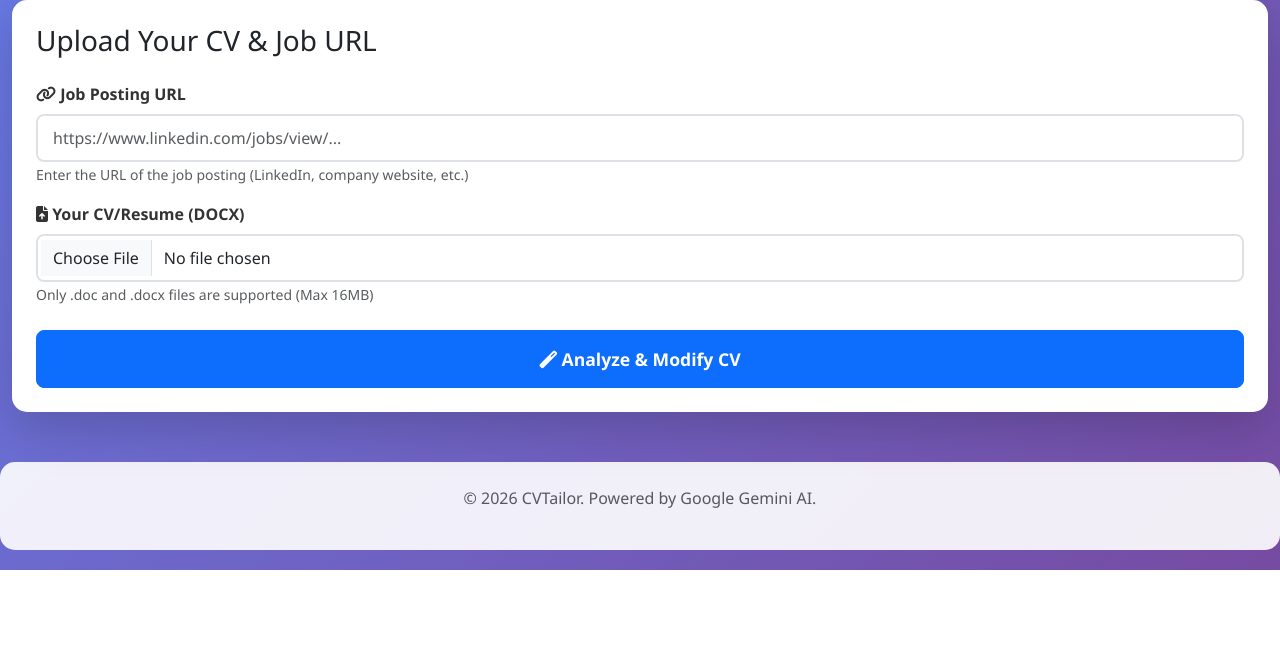
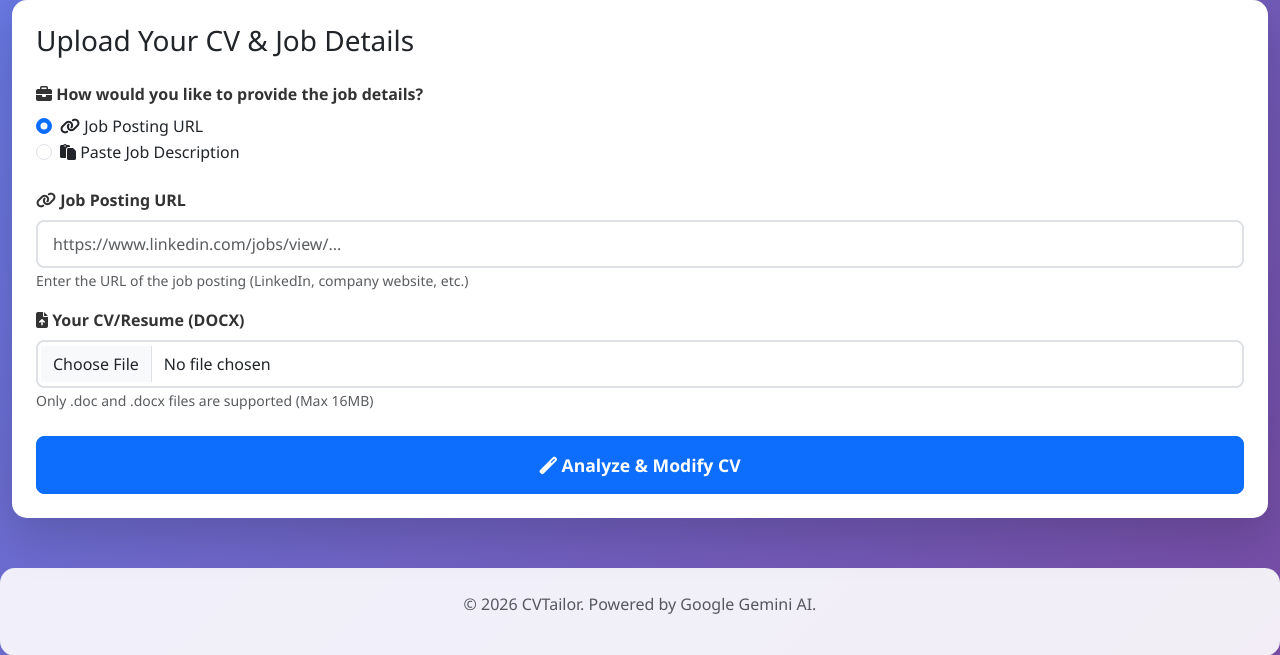
Before and after one commit to ozairbilal/CVTailor, a Flask app: page / in a window 1280 px wide. Shown: the part 239-894 px from the top of the page. Before the commit the page ends 809 px from the top, so only its background shows below. Run offline with Flask 3, Linux system fonts and the light colour scheme; some libraries are stand-ins or nearby versions.

Commit message:
adding the text scrapoing support

```diff
--- a/app.py
+++ b/app.py
@@ -65,19 +65,20 @@ def process():
         if 'cv_file' not in request.files:
             return jsonify({'error': 'No file uploaded'}), 400
 
-        job_url = request.form.get('job_url', '').strip()
-        if not job_url:
-            return jsonify({'error': 'Job URL is required'}), 400
-
-        if not validate_url(job_url):
-            return jsonify({'error': 'Invalid URL format'}), 400
-
         file = request.files['cv_file']
         if file.filename == '':
             return jsonify({'error': 'No file selected'}), 400
 
         if not allowed_file(file.filename):
             return jsonify({'error': 'Only .docx and .doc files are allowed'}), 400
+
+        # Get job description either from URL or direct text
+        job_url = request.form.get('job_url', '').strip()
+        job_text = request.form.get('job_text', '').strip()
+
+        # Validate that at least one is provided
+        if not job_url and not job_text:
+            return jsonify({'error': 'Please provide either a job URL or paste the job description'}), 400
 
         # Generate unique session ID
         session_id = str(uuid.uuid4())
@@ -87,10 +88,23 @@ def process():
         original_path = os.path.join(app.config['UPLOAD_FOLDER'], f"{session_id}_{filename}")
         file.save(original_path)
 
-        # Extract job description
-        job_description = extract_job_description(job_url)
-        if job_description.startswith('Error') or job_description.startswith('Unable'):
-            return jsonify({'error': job_description}), 400
+        # Get job description
+        job_description = None
+
+        # Priority: Use pasted text if provided, otherwise scrape URL
+        if job_text:
+            job_description = job_text
+        elif job_url:
+            if not validate_url(job_url):
+                return jsonify({'error': 'Invalid URL format'}), 400
+
+            job_description = extract_job_description(job_url)
+            if job_description.startswith('Error') or job_description.startswith('Unable'):
+                return jsonify({'error': job_description}), 400
+
+        # Ensure we have a job description
+        if not job_description or len(job_description.strip()) < 50:
+            return jsonify({'error': 'Job description is too short or empty. Please provide more details.'}), 400
 
         # Read CV content
         cv_text = read_docx(original_path)
@@ -325,4 +339,4 @@ def too_large(e):
     return jsonify({'error': 'File too large. Maximum size is 16MB.'}), 413
 
 if __name__ == '__main__':
-    app.run(debug=True, port=5000)
+    app.run(debug=True, port=5001)
--- a/static/js/main.js
+++ b/static/js/main.js
@@ -9,7 +9,42 @@ document.addEventListener('DOMContentLoaded', function() {
 
     const downloadBtn = document.getElementById('downloadBtn');
     downloadBtn.addEventListener('click', handleDownload);
+
+    // Handle job input method toggle
+    const jobUrlMethod = document.getElementById('jobUrlMethod');
+    const jobTextMethod = document.getElementById('jobTextMethod');
+
+    jobUrlMethod.addEventListener('change', toggleJobInputMethod);
+    jobTextMethod.addEventListener('change', toggleJobInputMethod);
+
+    // Initialize with URL method
+    toggleJobInputMethod();
 });
+
+// Toggle between URL and text input
+function toggleJobInputMethod() {
+    const jobUrlMethod = document.getElementById('jobUrlMethod');
+    const jobUrlSection = document.getElementById('jobUrlSection');
+    const jobTextSection = document.getElementById('jobTextSection');
+    const jobUrlInput = document.getElementById('jobUrl');
+    const jobTextInput = document.getElementById('jobText');
+
+    if (jobUrlMethod.checked) {
+        // Show URL input, hide text input
+        jobUrlSection.style.display = 'block';
+        jobTextSection.style.display = 'none';
+        jobUrlInput.required = true;
+        jobTextInput.required = false;
+        jobTextInput.value = ''; // Clear text input
+    } else {
+        // Show text input, hide URL input
+        jobUrlSection.style.display = 'none';
+        jobTextSection.style.display = 'block';
+        jobUrlInput.required = false;
+        jobTextInput.required = true;
+        jobUrlInput.value = ''; // Clear URL input
+    }
+}
 
 // Handle form submission
 async function handleFormSubmit(e) {
@@ -17,6 +52,15 @@ async function handleFormSubmit(e) {
 
     // Get form data
     const formData = new FormData(e.target);
+
+    // Validate job input
+    const jobUrl = formData.get('job_url');
+    const jobText = formData.get('job_text');
+
+    if (!jobUrl && !jobText) {
+        showError('Please provide either a job URL or paste the job description.');
+        return;
+    }
 
     // Show loading, hide other sections
     showSection('loadingSection');
--- a/templates/index.html
+++ b/templates/index.html
@@ -19,9 +19,40 @@
         <!-- Upload Section -->
         <div id="uploadSection" class="card shadow-lg mb-4">
             <div class="card-body p-4">
-                <h3 class="card-title mb-4">Upload Your CV & Job URL</h3>
+                <h3 class="card-title mb-4">Upload Your CV & Job Details</h3>
                 <form id="cvForm" enctype="multipart/form-data">
-                    <div class="mb-3">
+                    <!-- Job Input Method Selection -->
+                    <div class="mb-4">
+                        <label class="form-label fw-bold">
+                            <i class="fas fa-briefcase"></i> How would you like to provide the job details?
+                        </label>
+                        <div class="form-check">
+                            <input
+                                class="form-check-input"
+                                type="radio"
+                                name="jobInputMethod"
+                                id="jobUrlMethod"
+                                value="url"
+                                checked>
+                            <label class="form-check-label" for="jobUrlMethod">
+                                <i class="fas fa-link"></i> Job Posting URL
+                            </label>
+                        </div>
+                        <div class="form-check">
+                            <input
+                                class="form-check-input"
+                                type="radio"
+                                name="jobInputMethod"
+                                id="jobTextMethod"
+                                value="text">
+                            <label class="form-check-label" for="jobTextMethod">
+                                <i class="fas fa-paste"></i> Paste Job Description
+                            </label>
+                        </div>
+                    </div>
+
+                    <!-- Job URL Input -->
+                    <div class="mb-3" id="jobUrlSection">
                         <label for="jobUrl" class="form-label">
                             <i class="fas fa-link"></i> Job Posting URL
                         </label>
@@ -30,15 +61,31 @@
                             class="form-control"
                             id="jobUrl"
                             name="job_url"
-                            placeholder="https://www.linkedin.com/jobs/view/..."
-                            required>
+                            placeholder="https://www.linkedin.com/jobs/view/...">
                         <small class="form-text text-muted">
                             Enter the URL of the job posting (LinkedIn, company website, etc.)
                         </small>
                     </div>
 
+                    <!-- Job Description Text Input -->
+                    <div class="mb-3" id="jobTextSection" style="display: none;">
+                        <label for="jobText" class="form-label">
+                            <i class="fas fa-file-text"></i> Job Description
+                        </label>
+                        <textarea
+                            class="form-control"
+                            id="jobText"
+                            name="job_text"
+                            rows="8"
+                            placeholder="Paste the complete job description here..."></textarea>
+                        <small class="form-text text-muted">
+                            Paste the full job description including requirements, responsibilities, etc.
+                        </small>
+                    </div>
+
+                    <!-- CV Upload -->
                     <div class="mb-4">
-                        <label for="cvFile" class="form-label">
+                        <label for="cvFile" class="form-label fw-bold">
                             <i class="fas fa-file-upload"></i> Your CV/Resume (DOCX)
                         </label>
                         <input
```
Also changed, not shown: INSTALL_STEPS.md (+3 -3 lines), QUICKSTART.md (+1 -1 lines), README.md, 1 other file.
